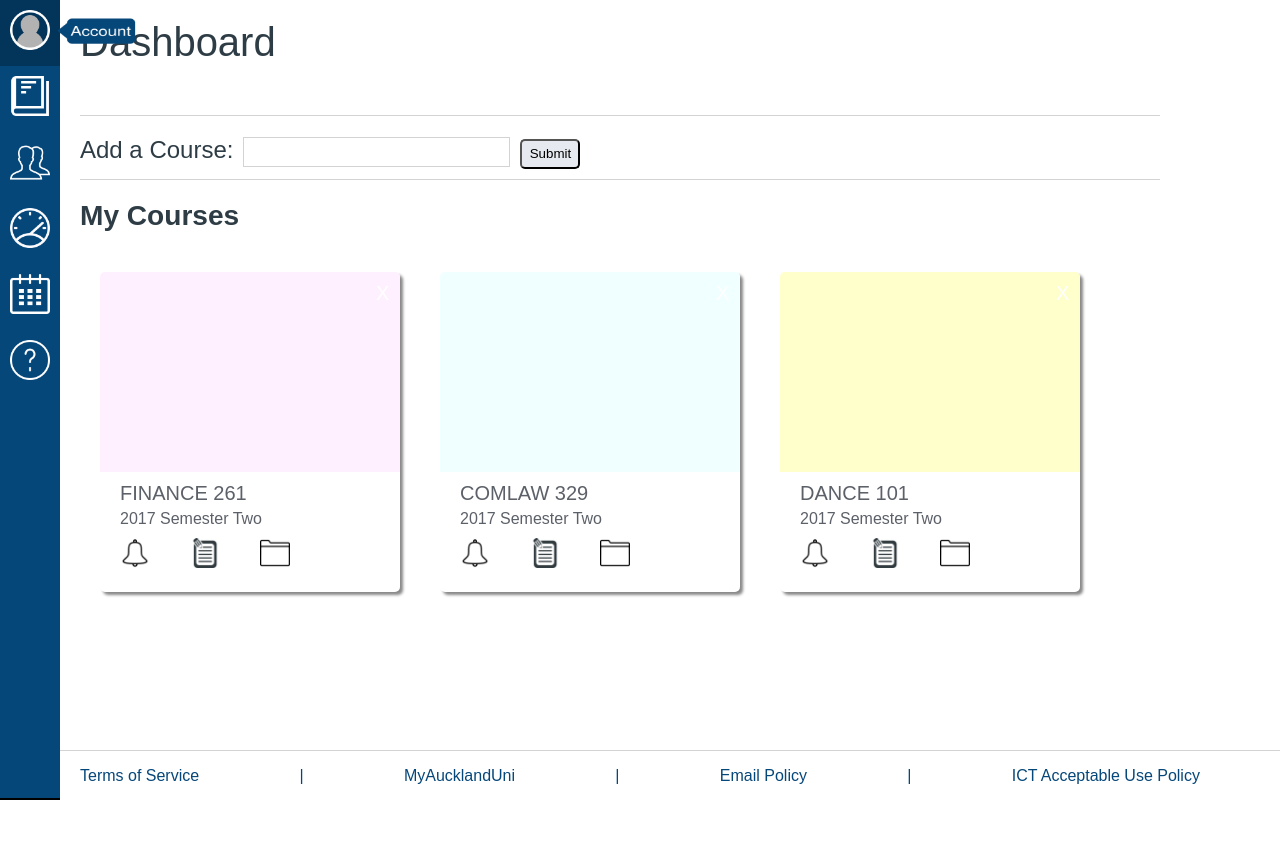
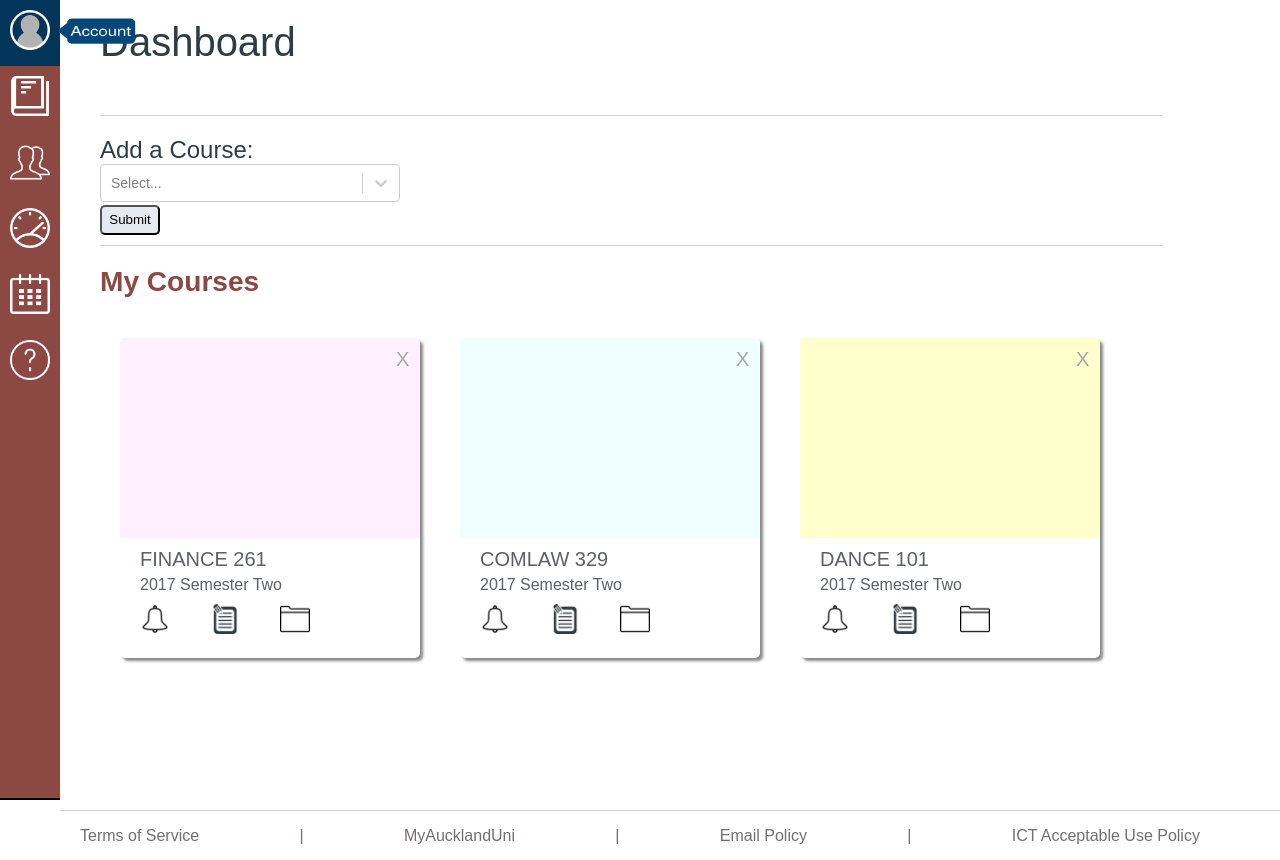
Before and after one commit to LaurenceTews/canvasClone, a React (Create React App) app: page / in a window 1280 px wide. Before the commit the page ends 800 px from the top, so only its background shows below. Built offline with nearby package versions, Linux system fonts and the light colour scheme.

Commit message:
styling and fixed color typo

```diff
--- a/public/index.html
+++ b/public/index.html
@@ -6,7 +6,6 @@
     <meta name="theme-color" content="#000000">
 
     <link rel="manifest" href="%PUBLIC_URL%/manifest.json">
-    <link rel="shortcut icon" href="%PUBLIC_URL%/favicon.ico">
 
     <title>React App</title>
   </head>
--- a/src/App.css
+++ b/src/App.css
@@ -39,7 +39,7 @@ hr {
   background-color: lightgray;
   width: 60px;
   height: 100vh;
-  background-color: #06477a;
+  background-color: #8C4843;
 }
 ul.nav-container {
   padding-left: 0px;
@@ -83,7 +83,7 @@ ul.nav-container {
 
 .main-container {
   min-height: 100vh;
-  margin-left: 60px;
+  margin-left: 80px;
   padding-left: 20px;
 }
 
@@ -96,6 +96,7 @@ h4 {
 
 h3 {
   padding: 20px 0 20px 0;
+  color: #8C4843;
 }
 
 h2 {
@@ -174,8 +175,12 @@ h2 {
   margin-left: 0;
   border: none;
   border-top: 1px solid lightgray;
+}
 
+.horizontal.spaced {
+  margin-bottom: 20px;
 }
+
 .icon-small {
   width: 30px;
   margin: 0 40px 0 0;
@@ -185,15 +190,21 @@ h2 {
   padding-top: 10px;
   text-decoration: none;
   display: block;
-  color: white;
+  color: darkgray;
   font-size: 20px;
+}
+
+/* Searchbar ******** */
+.searchbar-std {
+  font-size: 14px;
+  width: 300px;
 }
 
 
 /* footer **********  */
 
 .footer-container {
-  margin-top: -50px;
+  margin-top: 10px;
   height: 50px;
   margin-left: 60px;
   font-size: 16px;
@@ -208,7 +219,7 @@ h2 {
 .footer-container li {
   display: inline;
   margin-right: 30px;
-  color: #06477a;
+  color: #746D75;
 }
 .footer-container ul {
   display: flex;
@@ -231,15 +242,15 @@ h2 {
   background-color: white;
   transition: .3s ease-in-out;
   margin-left: 60px;
-  padding-left: 40px;
+  padding: 10px 20px 10px 30px;
   z-index: 10;
 }
 .slidePanel p {
   font-size: 14px;
 }
 .item-blk {
-  font-size: 24px;
-  color: #06477a;
+  font-size: 18px;
+  color: #746D75;
   margin-bottom: 20px;
   margin-left: 0;
 }
@@ -256,13 +267,13 @@ h2 {
 }
 .profile-stn li{
   list-style: none;
-  color: #06477a;
+  color: #746D75;
   font-size: 20px;
   line-height: 2;
 }
 .profile-stn a {
   text-decoration: none;
-  color: #06477a;
+  color: #746D75;
 }
 .profile-stn a:hover {
   text-decoration: underline;
@@ -284,7 +295,7 @@ h2 {
 .infoPanel a {
   font-size: 18px;
   text-decoration: none;
-  color: #06477a;
+  color: #746D75;
 }
 .infoPanel a:hover {
   text-decoration: underline;
--- a/src/App.js
+++ b/src/App.js
@@ -10,9 +10,9 @@ export default class App extends Component {
     super(props);
     this.state = {
       courses: [
-        { color: "#fff0ff", title: "Finance 261"},
-        { color: "#f0ffff", title: "Comlaw 329"},
-        { color: "#ffffcc", title: "Dance 101"}
+        { colour: "#fff0ff", title: "Finance 261"},
+        { colour: "#f0ffff", title: "Comlaw 329"},
+        { colour: "#ffffcc", title: "Dance 101"}
         ],
       visible: false
   }
--- a/src/Components/AddCourse.js
+++ b/src/Components/AddCourse.js
@@ -1,49 +1,82 @@
 import React, { Component } from 'react';
 import Select from 'react-select';
 
-const colors = ['#EFD4F7', '#8601AF', '#FB9902', '#66B032', '#342309', '#888177', '#E8E1EA'];
-const options =['BUSINESS 101', 'ARCHEOLOGY 302','MATHS 107','PHYSIOTHERAPY 131', 'BIOMED 280', 'MAORI 340', 'STATISTICS 281'];
+const colours = ['#EFD4F7', '#8601AF', '#FB9902', '#66B032', '#342309', '#888177', '#E8E1EA'];
 
-class AddCourse extends Component {
-  constructor(){
-    super();
+let options =[
+  {value: 'BUSINESS 101', label: 'BUSINESS 101'},
+  {value: 'ARCHEOLOGY 302', label: 'ARCHEOLOGY 302'},
+  {value: 'MATHS 107', label: 'MATHS 107'},
+  {value: 'PHYSIOTHERAPY 131', label: 'PHYSIOTHERAPY 131'},
+  {value: 'BIOMED 280', label: 'BIOMED 280'},
+  {value: 'MAORI 340', label: 'MAORI 340'},
+  {value: 'STATISTICS 281', label: 'STATISTICS 281'}
+];
+
+export default class AddCourse extends Component {
+  constructor(props){
+    super(props);
+    this.handleChange = this.handleChange.bind(this)
+
     this.state = {
-      newCourse:{}
+      newCourse:{},
+      selectedOption: null,
     }
   }
 
   static defaultProps = {}
+
   handleSubmit(e){
-    if(colors.length === 1) {
+
+    if(colours.length === 0 || options.length === 0) {
       alert("cannot add any more courses");
     }
-    else if(this.refs.title.value === ''){
-      alert("Name is required");
-    } else {
-      // new section ------
-      let point = Math.floor((Math.random() * colors.length));
-      let index = colors[point];
 
-      colors.splice(point, 1);
-    // new section ------
+    else {
+      let point = Math.floor((Math.random() * colours.length));
+      let index = colours[point];
+
+      colours.splice(point, 1);
       this.setState({newCourse:{
-        title: this.refs.title.value,
-        color: index
+        colour: index,
+        title: this.state.selectedOption.value
       }}, function(){
         this.props.addCourse(this.state.newCourse);
       });
     }
+
     e.preventDefault();
-    document.getElementsByClassName("course-input")[0].value=null;
+    options = options.filter(options => options.value !== this.state.selectedOption.value);
+    // this.resetState(); - wrap this in a promise
+  }
+
+  resetState() {
+    this.setState({
+      newCourse:{},
+      selectedOption: null,
+    })
+  }
+
+  handleChange = (selectedOption) => {
+      this.setState({
+        newCourse: this.state.newCourse,
+        selectedOption: selectedOption
+       });
   }
 
   render() {
+    const { selectedOption } = this.state;
     return(
       <div>
         <form onSubmit={this.handleSubmit.bind(this)}>
           <label>
             Add a Course:
-            <input className="course-input" type="text" ref="title"/>
+            <Select
+                value={selectedOption}
+                onChange={this.handleChange}
+                options={options}
+                className="searchbar-std"
+            />
           </label>
           <input type="submit" value="Submit" className="btn"/>
         </form>
@@ -51,5 +84,3 @@ class AddCourse extends Component {
     );
   }
 }
-
-export default AddCourse;
--- a/src/Components/CourseItem.js
+++ b/src/Components/CourseItem.js
@@ -11,7 +11,7 @@ class CourseItem extends Component {
 
   render () {
     var courseStyle = {
-      backgroundColor: this.props.course.color
+      backgroundColor: this.props.course.colour
     }
     return(
         <div className="course-container" >
--- a/src/Components/DirectoryItem.js
+++ b/src/Components/DirectoryItem.js
@@ -18,9 +18,9 @@ class Directory extends Component {
             return (
                   <div className="coursesDir">
                         <h3>Courses</h3>
-                        <hr className="horizontal" />
+                        <hr className="horizontal spaced" />
                         { courseItems }
-                        <hr  />
+                        <hr className="horizontal spaced" />
                         <p>All courses</p>
                         <p>Welcome to your courses! To customise the list of courses,
                         click on the "All Courses" link and select the courses to display
--- a/src/Components/Groups.js
+++ b/src/Components/Groups.js
@@ -6,7 +6,7 @@ const Groups = props => {
 
             <div className="infoPanel groups">
                   <h3>Groups</h3>
-                  <hr />
+                  <hr className="horizontal spaced" />
                   <div className="item-blk">
                        <div><a href="#">Students</a></div>
                         <p>Connect with other students</p>
@@ -19,7 +19,7 @@ const Groups = props => {
                        <div><a href="#">Teachers</a></div>
                         <p>Request a meeting with a teacher on campus</p>
                   </div>
-                  <hr className="horizontal"/>
+                  <hr className="horizontal spaced"/>
                   <p>All groups</p>
             </div>
 	)
--- a/src/Components/Info.js
+++ b/src/Components/Info.js
@@ -6,7 +6,7 @@ const Info = props => {
 
             <div className="infoPanel">
                   <h3>Help</h3>
-                  <hr />
+                  <hr className="horizontal spaced" />
                   <div className="item-blk">
                         <div><a href="#">Ask Your Instructor a Question</a></div>
                         <p>Quesetions are submitted to your instructor</p>
--- a/src/Components/Navbar.js
+++ b/src/Components/Navbar.js
@@ -9,7 +9,6 @@ import info from '../assets/information.png';
 import calendar from '../assets/calen.png';
 import coursesPop from '../assets/coursesPop.png';
 import helpPop from '../assets/helpPop.png';
-import inboxPop from '../assets/inboxPop.png';
 import calendarPop from '../assets/calendarPop.png';
 import groupsPop from '../assets/groupsPop.png';
 import accountPop from '../assets/accountPop.png';
@@ -31,7 +30,7 @@ class Navbar extends Component {
 
   _menuToggle(e) {
     e.stopPropagation();
-    if(this.state.slideState == "profile" && this.state.open) {
+    if(this.state.slideState === "profile" && this.state.open) {
       this.setState({
         slideState: this.state.slideState,
         open: false
```
Also changed, not shown: src/Components/Searchbar.js (added, +41 -0 lines), public/manifest.json.
